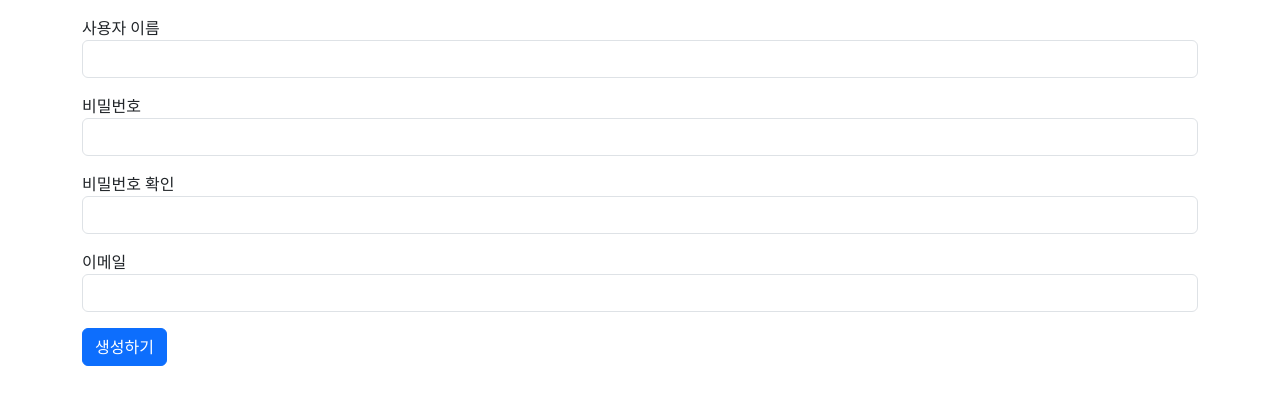
After one commit to gyduddl/PD_project, a Django app: page /common/signup/ in a window 1280 px wide. The commit adds this page. Shown: the top 405 px of the page. Run offline with Django 5.2, Linux system fonts and the light colour scheme; some libraries are stand-ins or nearby versions.

Commit message:
회원가구현

```diff
--- /dev/null
+++ b/common/forms.py
@@ -0,0 +1,11 @@
+from django import forms
+from django.contrib.auth.forms import UserCreationForm
+from django.contrib.auth.models import User
+
+
+class UserForm(UserCreationForm):
+    email = forms.EmailField(label="이메일")
+
+    class Meta:
+        model = User
+        fields = ("username", "password1", "password2", "email")
--- a/common/urls.py
+++ b/common/urls.py
@@ -7,4 +7,5 @@ app_name = 'common'
 urlpatterns = [
     path('login/', auth_views.LoginView.as_view(template_name='common/login.html'), name='login'),
     path('logout/', views.logout_view, name='logout'),
+    path('signup/', views.signup, name="signup")
 ]
--- a/common/views.py
+++ b/common/views.py
@@ -1,6 +1,23 @@
 from django.contrib.auth import logout as auth_logout
-from django.shortcuts import redirect
+from django.contrib.auth import authenticate, login
+from common.forms import UserForm
+from django.shortcuts import redirect, render
 
 def logout_view(request):
     auth_logout(request)
     return redirect('polls:index')
+
+
+def signup(request):
+    if request.method == "POST":
+        form = UserForm(request.POST)
+        if form.is_valid():
+            form.save()
+            username = form.cleaned_data.get('username')
+            raw_password = form.cleaned_data.get('password1')
+            user = authenticate(username=username, password=raw_password)  # 사용자 인증
+            login(request, user)  # 로그인
+            return redirect('index')
+    else:
+        form = UserForm()
+    return render(request, 'common/signup.html', {'form': form})
--- /dev/null
+++ b/templates/common/signup.html
@@ -0,0 +1,30 @@
+{% extends "base.html" %}
+{% block content %}
+<div class="container my-3">
+    <form method="post" action="{% url 'common:signup' %}">
+        {% csrf_token %}
+        {% include "form_errors.html" %}
+        <div class="mb-3">
+            <label for="username">사용자 이름</label>
+            <input type="text" class="form-control" name="username" id="username"
+                   value="{{ form.username.value|default_if_none:'' }}">
+        </div>
+        <div class="mb-3">
+            <label for="password1">비밀번호</label>
+            <input type="password" class="form-control" name="password1" id="password1"
+                   value="{{ form.password1.value|default_if_none:'' }}">
+        </div>
+        <div class="mb-3">
+            <label for="password2">비밀번호 확인</label>
+            <input type="password" class="form-control" name="password2" id="password2"
+                   value="{{ form.password2.value|default_if_none:'' }}">
+        </div>
+        <div class="mb-3">
+            <label for="email">이메일</label>
+            <input type="text" class="form-control" name="email" id="email"
+                   value="{{ form.email.value|default_if_none:'' }}">
+        </div>
+        <button type="submit" class="btn btn-primary">생성하기</button>
+    </form>
+</div>
+{% endblock %}
--- a/templates/polls/index.html
+++ b/templates/polls/index.html
@@ -5,6 +5,7 @@
     <a href="{% url 'common:logout' %}" class="btn btn-primary">{{ user.username }} (로그아웃)</a>
     {% else %}
     <a href="{% url 'common:login' %}" class="btn btn-primary">로그인</a>
+    <a class="nav-link" href="{% url 'common:signup' %}">회원가입</a>
     {% endif %}
 <!-- <a href="/polls/new/"  class="btn btn-primary">Create페이지로 이동하기</a>
 <a href="{% url 'common:login' %}" class="btn btn-primary">로그인</a> -->
@@ -14,6 +15,7 @@
             <tr class="table-dark">
                 <th>번호</th>
                 <th>제목</th>
+                <th>작성자</th>
                 <th>좋아요 수</th>
             </tr>
         </thead>
@@ -23,6 +25,7 @@
             <tr>
                 <td>{{ forloop.counter }}</td>
                 <td><a href="{% url 'polls:detail' question.id %}">{{ question.question_Text }}</a></td>
+                <td>{{ question.user }}</td>
                 <td>{{ question.like_users.all|length }}</td>
             </tr>
             {% endfor %}
```
Also changed, not shown: db.sqlite3.
